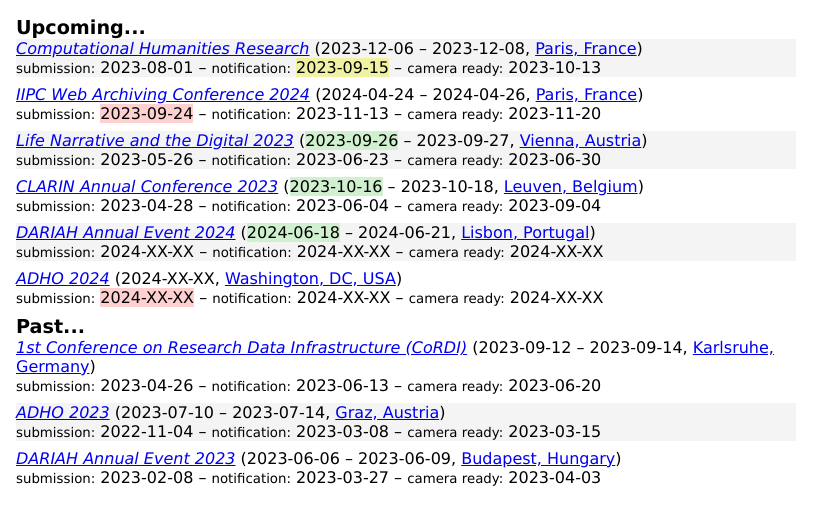
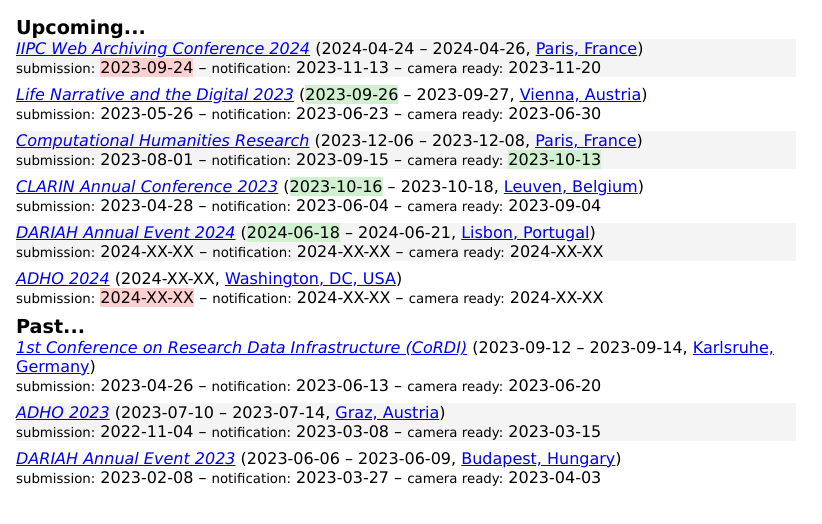
Before and after one commit to dlazesz/dh-cfpdb, a plain HTML site: page index.html in a window 1280 px wide. Shown: the whole page, without its empty margins (0-822 px from the left). Drawn offline with Linux system fonts and the light colour scheme.

Commit message:
Update on 2023-09-16

```diff
--- a/index.html
+++ b/index.html
@@ -6,23 +6,23 @@
 </head>
 <body style="font-family: Verdana, Helvetica, sans-serif; margin: 1em; width: 780px">
 <span style="font-size: larger; font-weight: bold">Upcoming...</span>
-<div style="margin-bottom: 0.5em;background: #f4f4f4"><a href="https://2023.computational-humanities-research.org/"><span style="font-style: italic">Computational Humanities Research</span></a> (2023-12-06 – 2023-12-08, <a href="http://maps.google.com/maps?q=Paris%2C%20France">Paris, France</a>)
-<br/>
-<span style="font-size: smaller">submission:</span> 2023-08-01 –
-<span style="font-size: smaller">notification:</span> <span style="background: #f1f1a3">2023-09-15</span> –
-<span style="font-size: smaller">camera ready:</span> 2023-10-13
-</div>
-<div style="margin-bottom: 0.5em;"><a href="https://netpreserve.org/ga2024/cfp/"><span style="font-style: italic">IIPC Web Archiving Conference 2024</span></a> (2024-04-24 – 2024-04-26, <a href="http://maps.google.com/maps?q=Paris%2C%20France">Paris, France</a>)
+<div style="margin-bottom: 0.5em;background: #f4f4f4"><a href="https://netpreserve.org/ga2024/cfp/"><span style="font-style: italic">IIPC Web Archiving Conference 2024</span></a> (2024-04-24 – 2024-04-26, <a href="http://maps.google.com/maps?q=Paris%2C%20France">Paris, France</a>)
 <br/>
 <span style="font-size: smaller">submission:</span> <span style="background: #ffd0d0">2023-09-24</span> –
 <span style="font-size: smaller">notification:</span> 2023-11-13 –
 <span style="font-size: smaller">camera ready:</span> 2023-11-20
 </div>
-<div style="margin-bottom: 0.5em;background: #f4f4f4"><a href="https://digital-bio-2023.acdh.oeaw.ac.at/"><span style="font-style: italic">Life Narrative and the Digital 2023</span></a> (<span style="background: #d0f0d0">2023-09-26</span> – 2023-09-27, <a href="http://maps.google.com/maps?q=Vienna%2C%20Austria">Vienna, Austria</a>)
+<div style="margin-bottom: 0.5em;"><a href="https://digital-bio-2023.acdh.oeaw.ac.at/"><span style="font-style: italic">Life Narrative and the Digital 2023</span></a> (<span style="background: #d0f0d0">2023-09-26</span> – 2023-09-27, <a href="http://maps.google.com/maps?q=Vienna%2C%20Austria">Vienna, Austria</a>)
 <br/>
 <span style="font-size: smaller">submission:</span> 2023-05-26 –
 <span style="font-size: smaller">notification:</span> 2023-06-23 –
 <span style="font-size: smaller">camera ready:</span> 2023-06-30
+</div>
+<div style="margin-bottom: 0.5em;background: #f4f4f4"><a href="https://2023.computational-humanities-research.org/"><span style="font-style: italic">Computational Humanities Research</span></a> (2023-12-06 – 2023-12-08, <a href="http://maps.google.com/maps?q=Paris%2C%20France">Paris, France</a>)
+<br/>
+<span style="font-size: smaller">submission:</span> 2023-08-01 –
+<span style="font-size: smaller">notification:</span> 2023-09-15 –
+<span style="font-size: smaller">camera ready:</span> <span style="background: #d0f0d0">2023-10-13</span>
 </div>
 <div style="margin-bottom: 0.5em;"><a href="https://www.clarin.eu/event/2023/clarin-annual-conference-2023"><span style="font-style: italic">CLARIN Annual Conference 2023</span></a> (<span style="background: #d0f0d0">2023-10-16</span> – 2023-10-18, <a href="http://maps.google.com/maps?q=Leuven%2C%20Belgium">Leuven, Belgium</a>)
 <br/>
```
Also changed, not shown: 1 other file.
